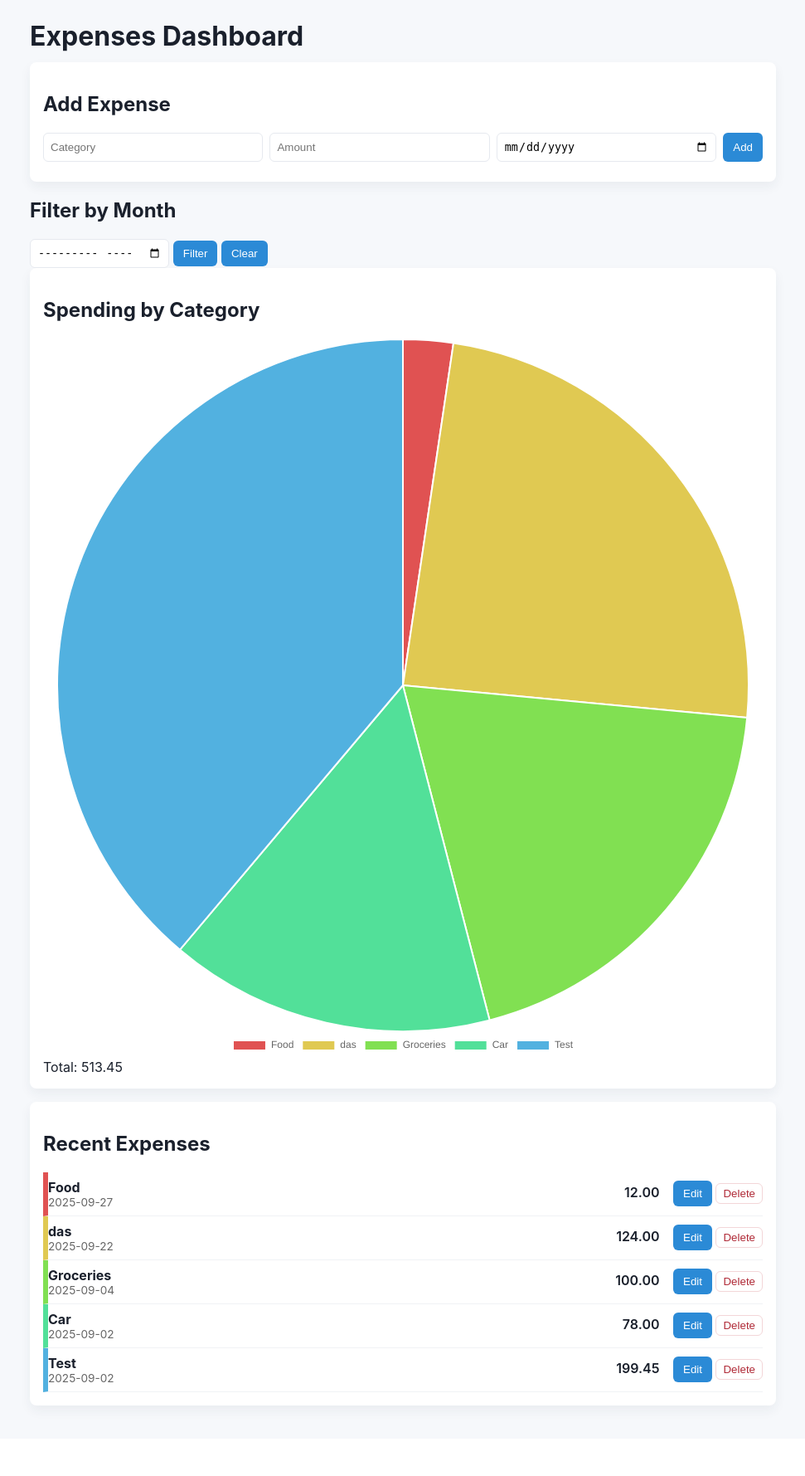
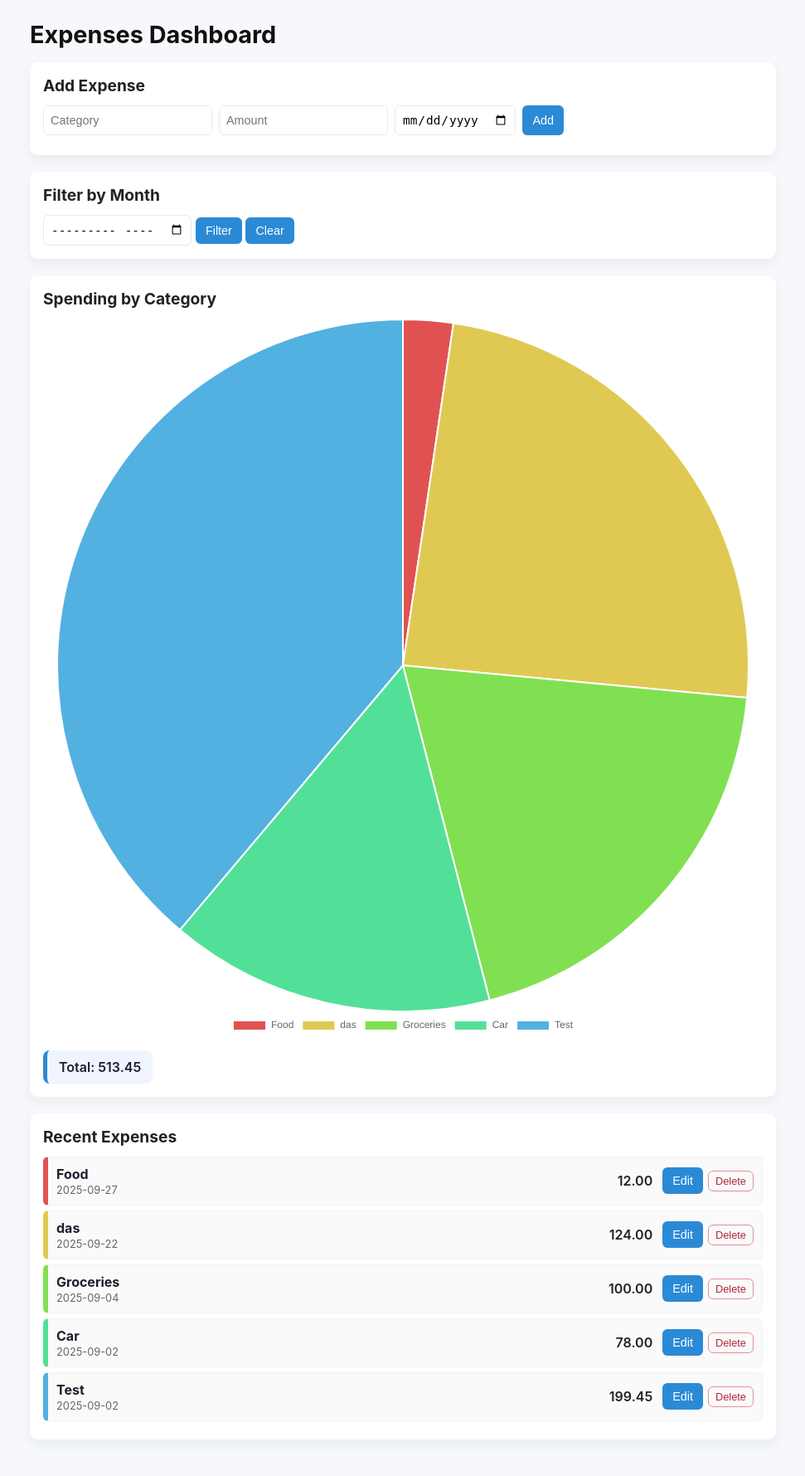
Before and after one commit to Fylypspt/ExpensesChart, a Flask app: page / in a window 1280 px wide. Shown: the whole page at 83% size, without its empty margins (154-1125 px from the left). Before the commit the page ends 1704 px from the top, so only its background shows below. Run offline with Flask 3, Linux system fonts and the light colour scheme; data comes from the database, SQL or seed files in the repository; both versions use the stored data as it was after the commit.

Commit message:
updated scss

```diff
--- a/static/styles.css
+++ b/static/styles.css
@@ -12,27 +12,46 @@ body {
 }
 
 header h1 {
-  margin: 0 0 12px 0;
+  margin: 0 0 16px 0;
+  font-size: 1.8rem;
+  color: #111;
 }
 
-.form-section, .chart-section, .list-section {
+.form-section,
+.chart-section,
+.list-section,
+.filter-section {
   background: #ffffff;
   padding: 16px;
-  border-radius: 8px;
+  border-radius: 10px;
   box-shadow: 0 6px 14px rgba(40, 44, 63, 0.06);
-  margin-bottom: 16px;
+  margin-bottom: 20px;
+}
+
+h2 {
+  margin-top: 0;
+  font-size: 1.2rem;
+  margin-bottom: 12px;
+  color: #222;
 }
 
 .form-row {
   display: flex;
   gap: 8px;
+  flex-wrap: wrap;
 }
 
 input {
   padding: 8px;
   border-radius: 6px;
   border: 1px solid #e6e9ef;
-  flex: 1;
+  font-size: 0.9rem;
+  transition: border 0.2s ease, box-shadow 0.2s ease;
+}
+input:focus {
+  outline: none;
+  border-color: #2b8ad6;
+  box-shadow: 0 0 0 2px rgba(43, 138, 214, 0.2);
 }
 
 button {
@@ -42,6 +61,14 @@ button {
   padding: 8px 12px;
   border-radius: 6px;
   cursor: pointer;
+  font-size: 0.9rem;
+  transition: background 0.2s ease, opacity 0.2s ease;
+}
+button:hover {
+  background: rgb(37.5158102767, 124.442687747, 193.9841897233);
+}
+button:active {
+  opacity: 0.85;
 }
 
 .expense-list {
@@ -54,30 +81,106 @@ button {
   display: flex;
   justify-content: space-between;
   align-items: center;
-  padding: 8px 0;
-  border-bottom: 1px solid #f0f2f5;
+  padding: 10px;
+  margin-bottom: 6px;
+  border: 1px solid #f0f2f5;
+  border-left: 6px solid #2b8ad6;
+  border-radius: 6px;
+  background: #fafafa;
+  transition: background 0.2s ease;
+}
+.expense-list li:hover {
+  background: #fdfdfd;
+}
+
+.item-left {
+  display: flex;
+  flex-direction: column;
+}
+
+.item-left strong {
+  font-size: 1rem;
+  margin-bottom: 2px;
 }
 
 .item-left .date {
   color: #666;
-  font-size: 0.85rem;
+  font-size: 0.8rem;
+}
+
+.item-right {
+  display: flex;
+  align-items: center;
 }
 
 .item-right .amount {
   margin-right: 12px;
   font-weight: 600;
+  color: #222;
 }
 
 .del-btn {
   background: transparent;
   color: #b02a37;
-  border: 1px solid #f3d6d8;
+  border: 1px solid rgb(228.2201834862, 142.7798165138, 151.0688073394);
   padding: 4px 8px;
   border-radius: 6px;
   cursor: pointer;
+  font-size: 0.8rem;
+  margin-left: 6px;
+}
+.del-btn:hover {
+  background: rgb(240.0110091743, 192.1889908257, 196.828440367);
+}
+
+.expense-list li input {
+  padding: 6px 8px;
+  border: 1px solid #e6e9ef;
+  border-radius: 4px;
+  margin-right: 6px;
+  font-size: 0.85rem;
+}
+
+.save-btn,
+.cancel-btn {
+  padding: 6px 10px;
+  border-radius: 6px;
+  margin-left: 4px;
+  cursor: pointer;
+  font-size: 0.8rem;
+}
+
+.save-btn {
+  background: #2b8ad6;
+  color: white;
+  border: none;
+}
+.save-btn:hover {
+  background: rgb(37.5158102767, 124.442687747, 193.9841897233);
+}
+
+.cancel-btn {
+  background: transparent;
+  border: 1px solid #ccc;
+  color: #555;
+}
+.cancel-btn:hover {
+  background: #f5f5f5;
+}
+
+#totalDisplay {
+  margin-top: 14px;
+  font-size: 1rem;
+  font-weight: 600;
+  background: #f0f4ff;
+  padding: 10px 14px;
+  border-radius: 8px;
+  border-left: 5px solid #2b8ad6;
+  display: inline-block;
 }
 
 .error {
   color: #b02a37;
   margin-top: 8px;
+  font-size: 0.9rem;
 }/*# sourceMappingURL=styles.css.map */
--- a/static/styles.scss
+++ b/static/styles.scss
@@ -2,6 +2,7 @@ $bg: #f6f8fb;
 $card: #ffffff;
 $accent: #2b8ad6;
 $muted: #666;
+$danger: #b02a37;
 
 body {
   font-family: Inter, system-ui, -apple-system, "Segoe UI", Roboto, "Helvetica Neue", Arial;
@@ -17,27 +18,47 @@ body {
 }
 
 header h1 {
-  margin: 0 0 12px 0;
+  margin: 0 0 16px 0;
+  font-size: 1.8rem;
+  color: #111;
 }
 
-.form-section, .chart-section, .list-section {
+.form-section,
+.chart-section,
+.list-section,
+.filter-section {
   background: $card;
   padding: 16px;
-  border-radius: 8px;
-  box-shadow: 0 6px 14px rgba(40,44,63,0.06);
-  margin-bottom: 16px;
+  border-radius: 10px;
+  box-shadow: 0 6px 14px rgba(40, 44, 63, 0.06);
+  margin-bottom: 20px;
+}
+
+h2 {
+  margin-top: 0;
+  font-size: 1.2rem;
+  margin-bottom: 12px;
+  color: #222;
 }
 
 .form-row {
   display: flex;
   gap: 8px;
+  flex-wrap: wrap;
 }
 
 input {
   padding: 8px;
   border-radius: 6px;
   border: 1px solid #e6e9ef;
-  flex: 1;
+  font-size: 0.9rem;
+  transition: border 0.2s ease, box-shadow 0.2s ease;
+
+  &:focus {
+    outline: none;
+    border-color: $accent;
+    box-shadow: 0 0 0 2px rgba($accent, 0.2);
+  }
 }
 
 button {
@@ -47,6 +68,16 @@ button {
   padding: 8px 12px;
   border-radius: 6px;
   cursor: pointer;
+  font-size: 0.9rem;
+  transition: background 0.2s ease, opacity 0.2s ease;
+
+  &:hover {
+    background: darken($accent, 5%);
+  }
+
+  &:active {
+    opacity: 0.85;
+  }
 }
 
 .expense-list {
@@ -59,29 +90,110 @@ button {
   display: flex;
   justify-content: space-between;
   align-items: center;
-  padding: 8px 0;
-  border-bottom: 1px solid #f0f2f5;
+  padding: 10px;
+  margin-bottom: 6px;
+  border: 1px solid #f0f2f5;
+  border-left: 6px solid $accent;
+  border-radius: 6px;
+  background: #fafafa;
+  transition: background 0.2s ease;
+
+  &:hover {
+    background: #fdfdfd;
+  }
+}
+
+.item-left {
+  display: flex;
+  flex-direction: column;
+}
+
+.item-left strong {
+  font-size: 1rem;
+  margin-bottom: 2px;
 }
 
 .item-left .date {
   color: $muted;
-  font-size: 0.85rem;
+  font-size: 0.8rem;
+}
+
+.item-right {
+  display: flex;
+  align-items: center;
 }
 
 .item-right .amount {
   margin-right: 12px;
   font-weight: 600;
+  color: #222;
 }
 
 .del-btn {
   background: transparent;
-  color: #b02a37;
-  border: 1px solid #f3d6d8;
+  color: $danger;
+  border: 1px solid lighten($danger, 30%);
   padding: 4px 8px;
   border-radius: 6px;
   cursor: pointer;
+  font-size: 0.8rem;
+  margin-left: 6px;
+
+  &:hover {
+    background: lighten($danger, 42%);
+  }
 }
 
+.expense-list li input {
+  padding: 6px 8px;
+  border: 1px solid #e6e9ef;
+  border-radius: 4px;
+  margin-right: 6px;
+  font-size: 0.85rem;
+}
 
+.save-btn,
+.cancel-btn {
+  padding: 6px 10px;
+  border-radius: 6px;
+  margin-left: 4px;
+  cursor: pointer;
+  font-size: 0.8rem;
+}
 
-.error { color: #b02a37; margin-top: 8px; }
+.save-btn {
+  background: $accent;
+  color: white;
+  border: none;
+
+  &:hover {
+    background: darken($accent, 5%);
+  }
+}
+
+.cancel-btn {
+  background: transparent;
+  border: 1px solid #ccc;
+  color: #555;
+
+  &:hover {
+    background: #f5f5f5;
+  }
+}
+
+#totalDisplay {
+  margin-top: 14px;
+  font-size: 1rem;
+  font-weight: 600;
+  background: #f0f4ff;
+  padding: 10px 14px;
+  border-radius: 8px;
+  border-left: 5px solid $accent;
+  display: inline-block;
+}
+
+.error {
+  color: $danger;
+  margin-top: 8px;
+  font-size: 0.9rem;
+}
```
Also changed, not shown: expenses.db, 1 other file.
